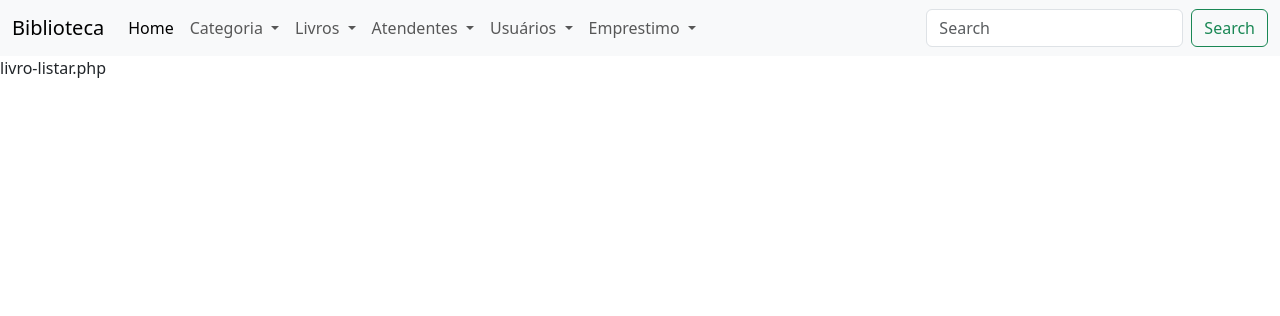
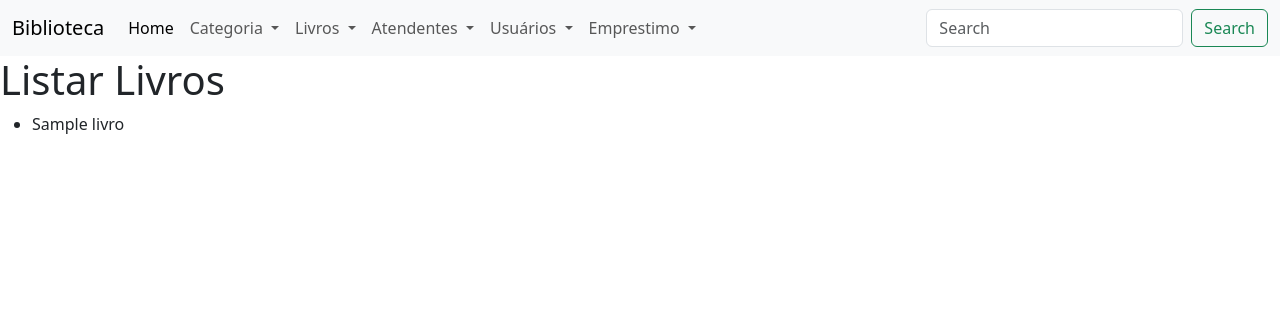
Before and after one commit to MikalROn/projeto-eliel, a PHP site: page /index.php?page=livro-listar in a window 1280 px wide. Shown: the top 316 px of the page. Run offline with PHP 8.4, Linux system fonts and the light colour scheme; tables that the repository leaves empty hold one stand-in row (values such as "Sample post").

Commit message:
feat: listar livro

```diff
--- a/livro-listar.php
+++ b/livro-listar.php
@@ -1 +1,10 @@
-livro-listar.php
+<h1> Listar Livros </h1>
+
+<ul>
+    <?php
+        $response = $conn->query("SELECT * FROM `livro`");
+        while($row = $response->fetch_assoc()){
+            echo "<li>  {$row['titulo_livro']} </li>";
+        }
+    ?>
+</ul>
```
